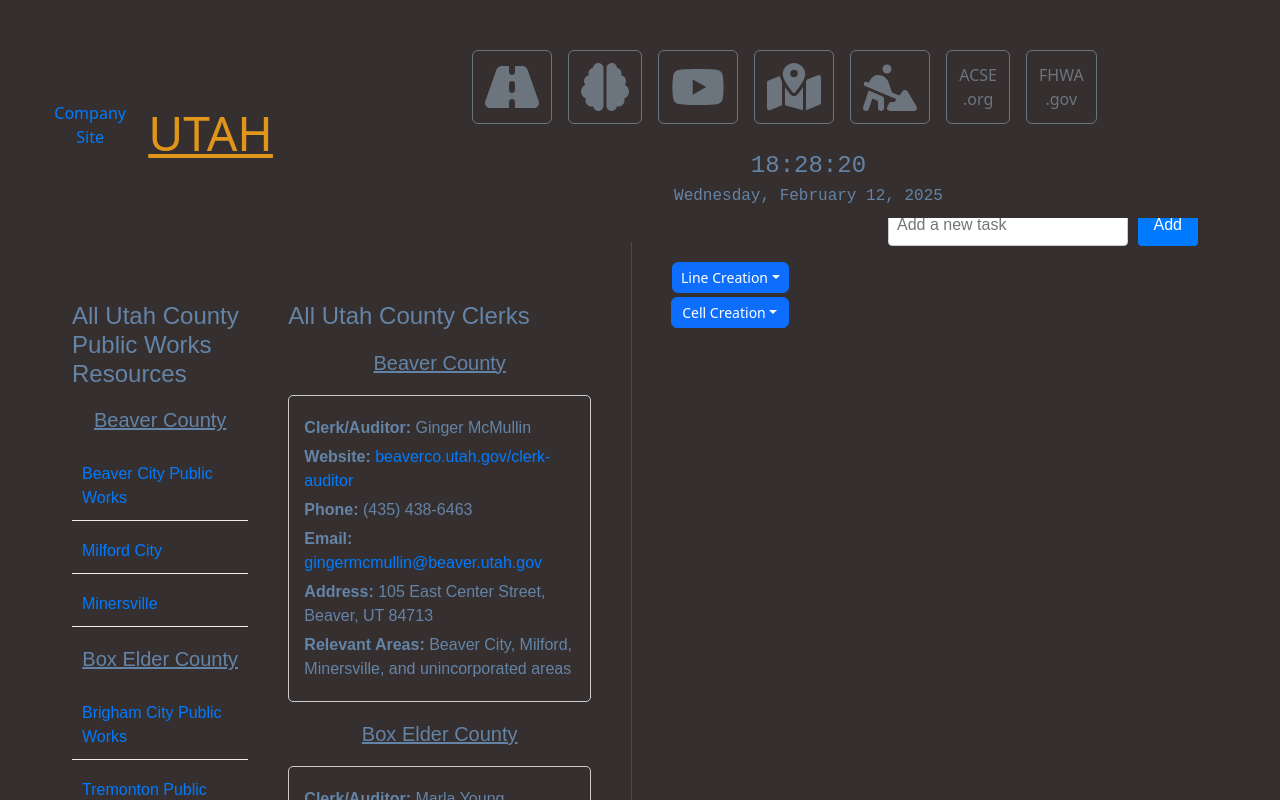
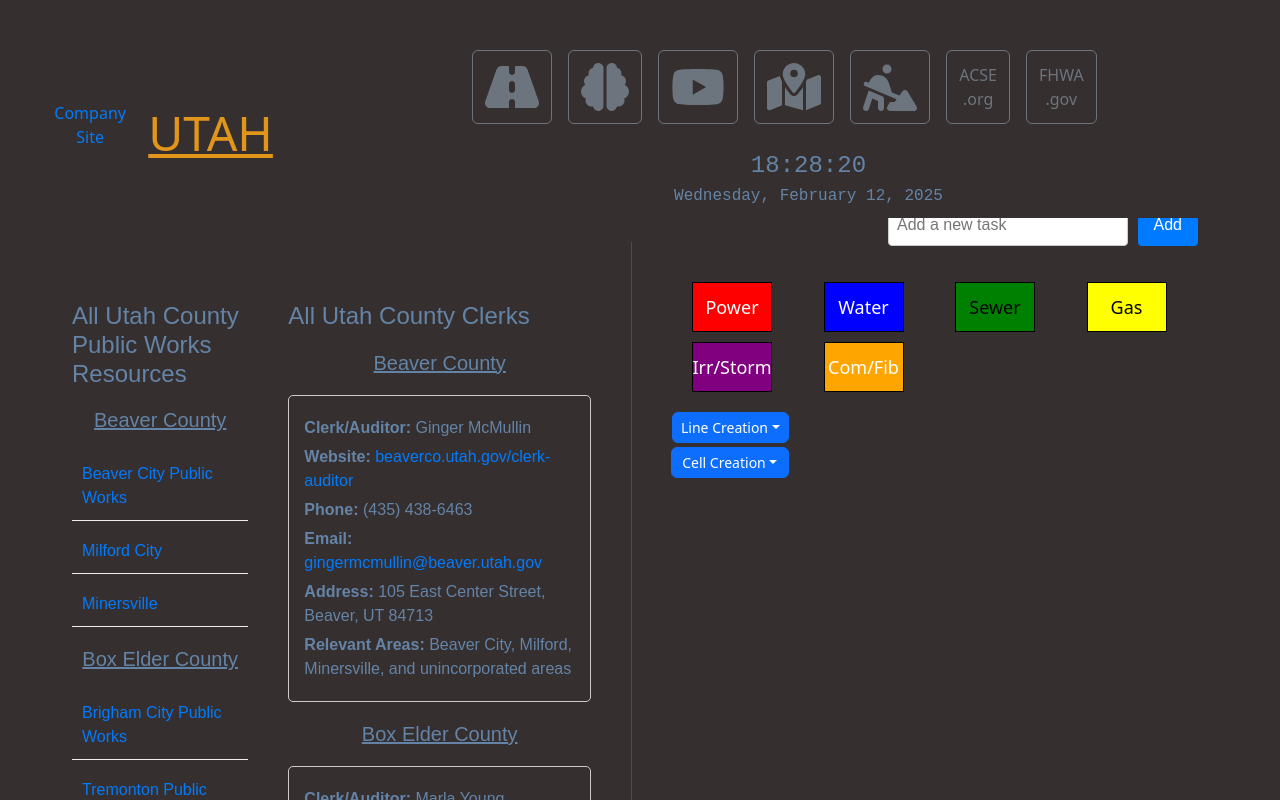
Before and after one commit to Vtencouchclimbr/Work-Site, a React (Vite) app: page / in a window 1280 px wide. Shown: the top 800 px of the page. Built offline with nearby package versions, Linux system fonts and the light colour scheme.

Commit message:
add colors for utilities

```diff
--- a/src/App.jsx
+++ b/src/App.jsx
@@ -19,8 +19,8 @@ import PublicWorksLinks from './components/PublicWorksLinks';
 import CountyClerks from './components/CountyClerks';
 import TodoList from './components/TodoList';
 import Clock from './components/Clock';
-// import MapDisplay from './components/MapDisplay';
 import TechInfo from './components/TechInfo';
+import Colors from './components/Colors';
 
 function App() {
   return (
@@ -103,6 +103,7 @@ function App() {
         {/* Centered content for Calculator and Dictionary */}
         <div className="centered-content col-12 col-md-6 d-flex flex-column mb-4 mb-md-0">
         <div style={{ marginLeft:'20px', minHeight:'100vh', borderRadius:'10px' }}>
+          <Colors />
           <TechInfo />
         </div>
         </div>
--- /dev/null
+++ b/src/components/Colors.css
@@ -0,0 +1,25 @@
+.square-container {
+    display: grid;
+    grid-template-columns: repeat(auto-fill, minmax(100px, 1fr)); /* Wraps automatically */
+    gap: 10px; /* Space between squares */
+    padding: 20px;
+    max-width: 100%; /* Ensures it fits the parent container */
+  }
+
+  .square {
+    width: 80px; /* Fixed width for consistency */
+    height: 50px;
+    border: 1px solid #000;
+    display: flex;
+    justify-content: center;
+    align-items: center;
+    color: white;
+    font-size: 18px;
+    text-transform: capitalize;
+  }
+
+  /* Adjust text color for readability */
+  .square[style*="background-color: yellow"],
+  .square[style*="background-color: green"] {
+    color: black;
+  }
--- /dev/null
+++ b/src/components/Colors.jsx
@@ -0,0 +1,26 @@
+import './Colors.css';
+
+const Colors = () => {
+  const colors = ['red', 'blue', 'green', 'yellow', 'purple', 'orange' ];
+  const customText = ['Power', 'Water', 'Sewer', 'Gas', 'Irr/Storm', 'Com/Fib'];
+
+  const numberOfSquares = 6; // Increased to show wrapping
+
+  const squares = Array.from({ length: numberOfSquares }, (_, index) => (
+    <div
+      key={index}
+      className="square"
+      style={{ backgroundColor: colors[index % colors.length] }}
+    >
+      {customText[index % customText.length]}
+    </div>
+  ));
+
+  return (
+    <div className="square-container">
+      {squares}
+    </div>
+  );
+};
+
+export default Colors;
```
